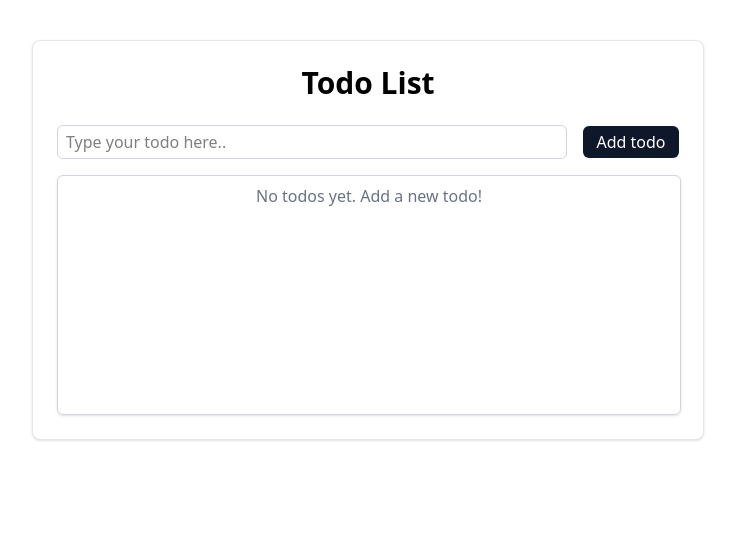
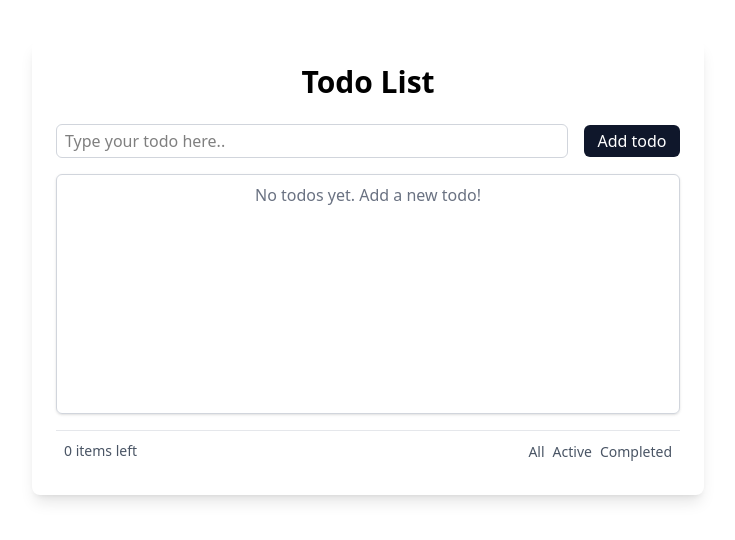
Before and after one commit to nizar48/todo-app-vue, a Vue app: page / in a window 1280 px wide. Shown: the top 540 px of the page, without its empty margins (272-1007 px from the left). Built offline with nearby package versions, Linux system fonts and the light colour scheme.

Commit message:
added 'filter todos' functionality

```diff
--- a/src/components/Container.vue
+++ b/src/components/Container.vue
@@ -15,36 +15,49 @@ const addTodo = (text) => {
   })
 }
 
+const deleteTodo = (id) => {
+  todos.value = todos.value.filter(todo => todo.id !== id)
+}
+
 const toggleTodo = (id) => {
-
   const todo = todos.value.find(todo => todo.id === id)
-  console.log("toggleTodo called", todo)
-
   if (todo) {
-    console.log("1st: ", todo.completed)
-
     todo.completed = !todo.completed
-    console.log("2st: ", todo.completed)
-
   }
 }
 
+const filteredTodos = computed(() => {
+  switch (filter.value) {
+    case 'active':
+      return todos.value.filter(todo => !todo.completed)
+    case 'completed':
+      return todos.value.filter(todo => todo.completed)
+    default:
+      return todos.value
+  }
+})
 
-const deleteTodo = (id) => {
-  console.log("deleteTodo called")
-
-  todos.value = todos.value.filter(todo => todo.id !== id)
+const clearCompleted = () => {
+  todos.value = todos.value.filter(todo => !todo.completed)
 }
 </script>
 
 <template>
-  <div class="max-w-2xl mx-auto mt-10 p-6 bg-white shadow border border-gray-200 rounded-lg">
+  <div class="max-w-2xl mx-auto mt-10 p-6 bg-white shadow-lg rounded-lg">
     <h1 class="text-3xl font-bold text-center mb-6">Todo List</h1>
 
     <InputComponent @new-todo="addTodo"/>
 
-    <TodoList :todos="todos" @delete-todo="deleteTodo" @toggle-todo="toggleTodo"/>
+    <TodoList
+        :todos="filteredTodos"
+        @delete-todo="deleteTodo"
+        @toggle-todo="toggleTodo"
+    />
 
-    <ControlButtons/>
+    <ControlButtons
+        :todos="todos"
+        @filter="filter = $event"
+        @clear-completed="clearCompleted"
+    />
   </div>
 </template>
--- a/src/components/ControlButtons.vue
+++ b/src/components/ControlButtons.vue
@@ -1,7 +1,57 @@
-<script setup lang="ts">
+<script setup>
+import { computed } from 'vue'
 
+const props = defineProps({
+  todos: {
+    type: Array,
+    required: true
+  }
+})
+
+const emit = defineEmits(['filter', 'clearCompleted'])
+
+const activeCount = computed(() =>
+    props.todos.filter(todo => !todo.completed).length
+)
+
+const hasCompleted = computed(() =>
+    props.todos.some(todo => todo.completed)
+)
 </script>
 
 <template>
+  <div class="flex justify-between items-center mt-4 p-2 border-t border-gray-200">
+    <span class="text-sm text-gray-600">
+      {{ activeCount }} item{{ activeCount !== 1 ? 's' : '' }} left
+    </span>
 
+    <div class="space-x-2">
+      <button
+          @click="$emit('filter', 'all')"
+          class="text-sm text-gray-600 hover:text-black"
+      >
+        All
+      </button>
+      <button
+          @click="$emit('filter', 'active')"
+          class="text-sm text-gray-600 hover:text-black"
+      >
+        Active
+      </button>
+      <button
+          @click="$emit('filter', 'completed')"
+          class="text-sm text-gray-600 hover:text-black"
+      >
+        Completed
+      </button>
+    </div>
+
+    <button
+        v-if="hasCompleted"
+        @click="$emit('clearCompleted')"
+        class="text-sm text-red-500 hover:text-red-700"
+    >
+      Clear Completed
+    </button>
+  </div>
 </template>
```
